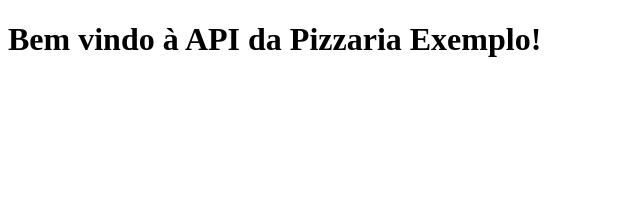
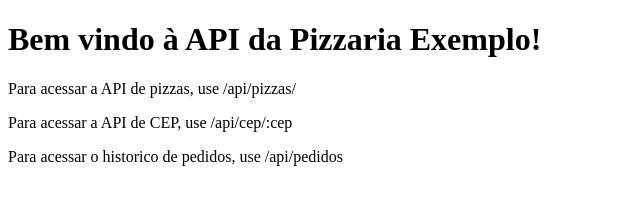
Before and after one commit to MatheusFinatto/API-pizzaria-blip, a website: page index.html in a window 1280 px wide. Shown: the whole page, without its empty margins (0-640 px from the left). Drawn offline with Linux system fonts and the light colour scheme.

Commit message:
front html

```diff
--- a/index.html
+++ b/index.html
@@ -8,6 +8,8 @@
 </head>
 <body>
     <h1>Bem vindo à API da Pizzaria Exemplo!</h1>
-    <p></p>
+    <p>Para acessar a API de pizzas, use /api/pizzas/</p>
+    <p>Para acessar a API de CEP, use /api/cep/:cep</p>
+    <p>Para acessar o historico de pedidos, use /api/pedidos</p>
 </body>
 </html>
```
